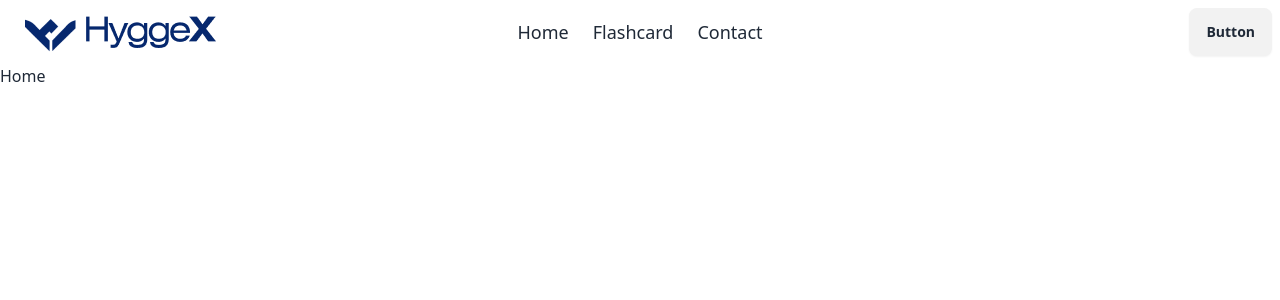
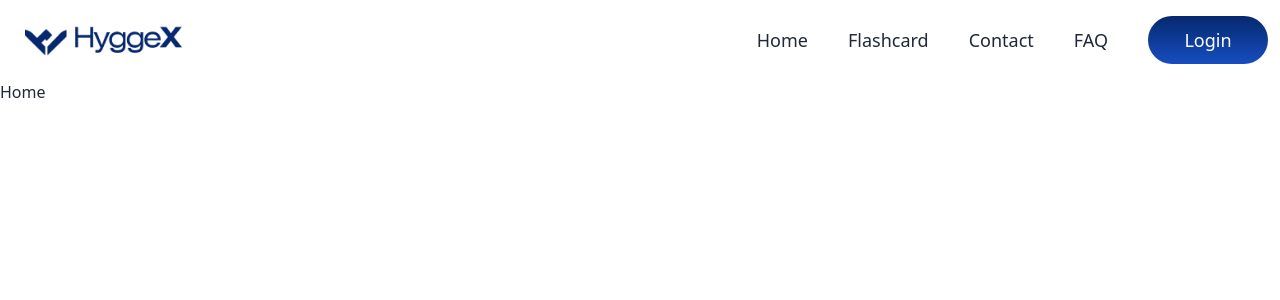
Before and after one commit to SakibAlHasan10/Hyggex, a React (Vite) app: page / in a window 1280 px wide. Shown: the top 300 px of the page. Built offline with nearby package versions, Linux system fonts and the light colour scheme.

Commit message:
complited navbar

```diff
--- a/index.html
+++ b/index.html
@@ -1,5 +1,5 @@
 <!doctype html>
-<html lang="en">
+<html lang="en" data-theme="light">
   <head>
     <meta charset="UTF-8" />
     <link rel="icon" type="image/svg+xml" href="/Rectangle.png" />
--- a/package.json
+++ b/package.json
@@ -14,6 +14,7 @@
     "match-sorter": "^6.3.2",
     "react": "^18.2.0",
     "react-dom": "^18.2.0",
+    "react-icons": "^5.0.1",
     "react-router-dom": "^6.21.2",
     "sort-by": "^1.2.0"
   },
--- a/src/components/navbar/Navbar.jsx
+++ b/src/components/navbar/Navbar.jsx
@@ -10,6 +10,12 @@ const nav = (
     </NavLink>
     <NavLink to={"/contact"}>
       <li>Contact</li>
+    </NavLink>
+    <NavLink to={"/faq"}>
+      <li>FAQ</li>
+    </NavLink>
+    <NavLink to={""} className={""}>
+      <button className="text-lg font-medium text-white bg-gradient-to-b h-[48px] text-center w-[120px] from-[#06286E] to-[#164EC0] rounded-3xl">Login</button>
     </NavLink>
   </>
 );
@@ -42,16 +48,13 @@ const Navbar = () => {
               {nav}
             </ul>
           </div>
-          <a className="btn btn-ghost text-xl"><img src={logo} alt="" /></a>
+          <a className="btn btn-ghost text-xl w-[191px] h-[39px]"><img src={logo} alt="" /></a>
         </div>
-        <div className="navbar-center hidden lg:flex">
-          <ul className="menu menu-horizontal px-1 gap-6 text-lg font-normal">
+        <div className="navbar-end hidden lg:flex">
+          <ul className="menu menu-horizontal px-1 gap-10 text-lg font-normal items-center">
             {nav}
 
           </ul>
-        </div>
-        <div className="navbar-end">
-          <a className="btn">Button</a>
         </div>
       </div>
     </div>
```
Also changed, not shown: src/assets/Frame.png (added), 1 other file (tests, documents, lock files or other folders).
